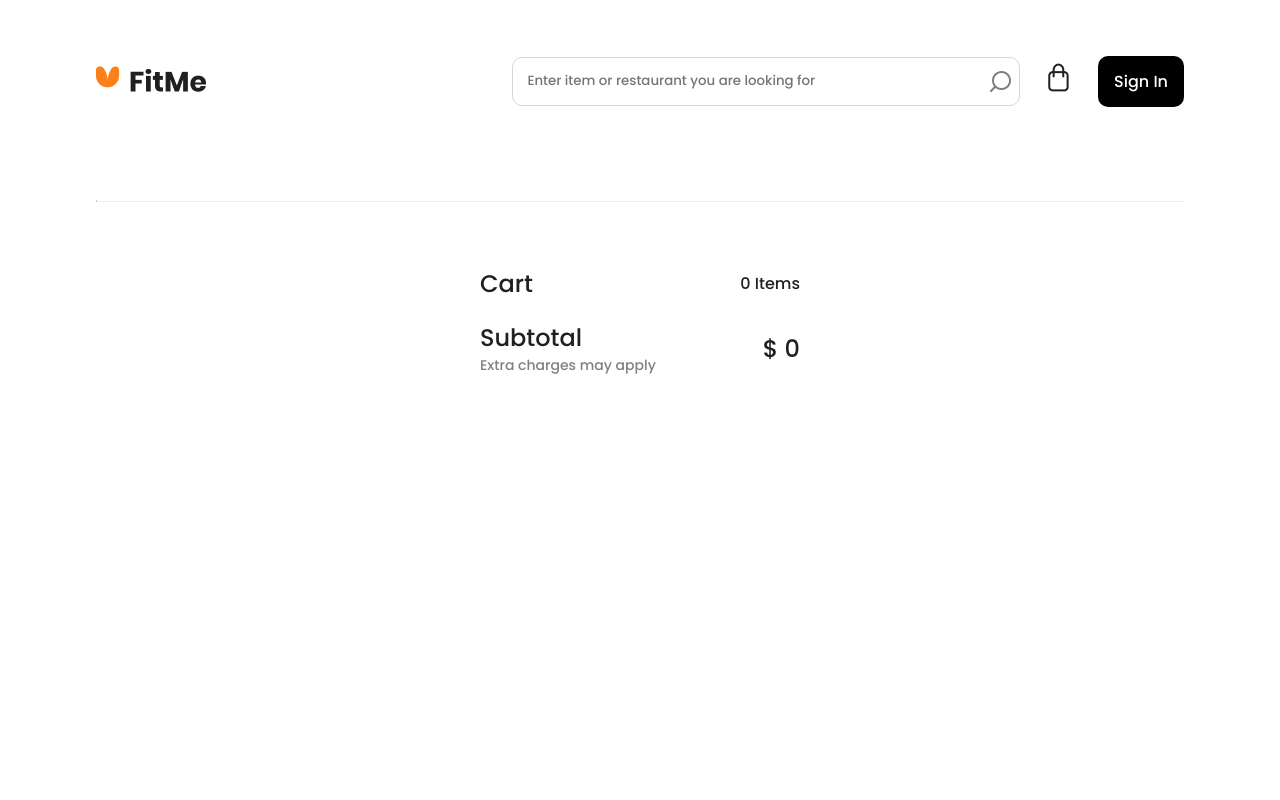
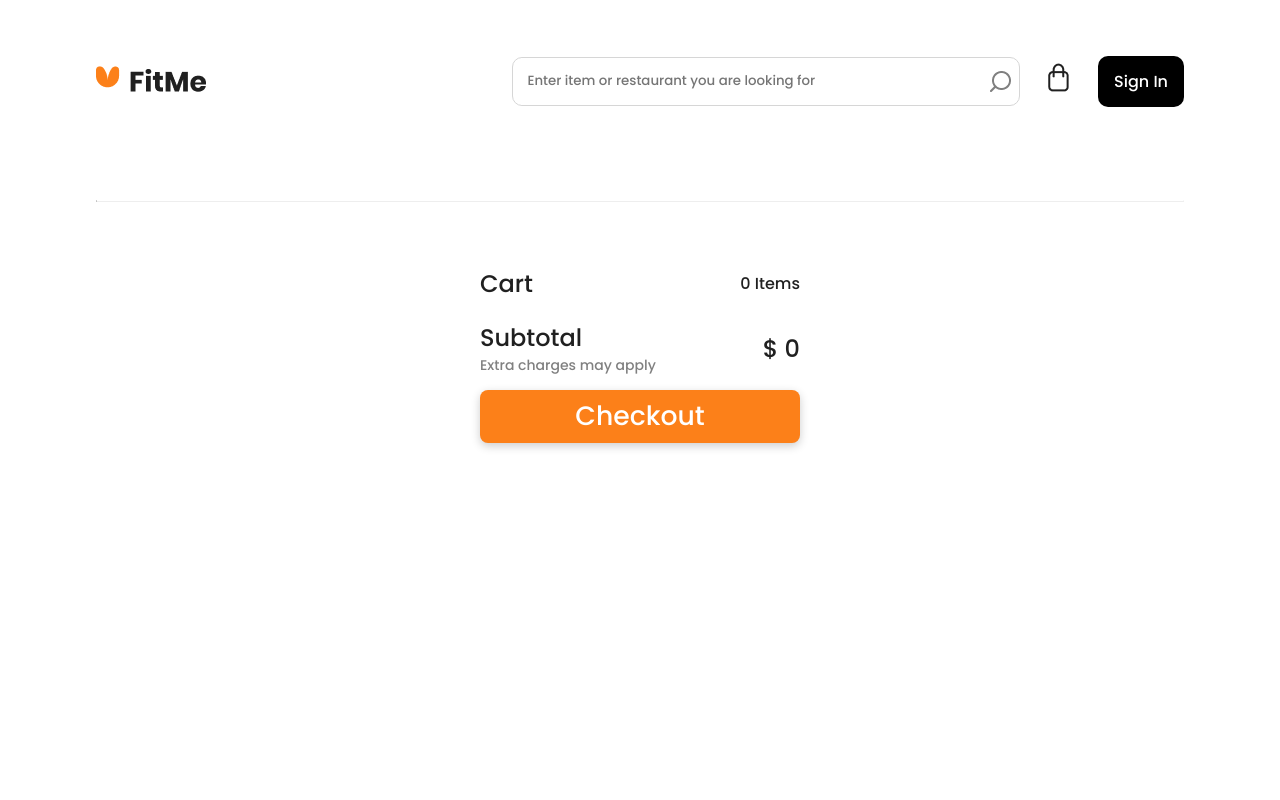
Before and after one commit to trbenfica/challenge3-compass, a React (Create React App) app: page /cart in a window 1280 px wide. Shown: the top 800 px of the page. Built offline with nearby package versions, Linux system fonts and the light colour scheme.

Commit message:
Carrinho semi finalizado

```diff
--- a/src/App.tsx
+++ b/src/App.tsx
@@ -11,7 +11,7 @@ import { CardItemInterface } from './services/CartItemInterface';
 
 const App: React.FC = () => {
   const [userCart, setUserCart] = useState<Array<CardItemInterface>>([]);
-  const [totalAmount, setTotalAmount] = useState<number>(userCart.length);
+  const [totalPrice, setTotalPrice] = useState<number>(userCart.length);
 
   const router = createBrowserRouter([
     { path:'/', element: <Home />},
@@ -22,7 +22,7 @@ const App: React.FC = () => {
   ]);
 
   return (
-    <LoginContext.Provider value={{userCart, setUserCart, totalAmount, setTotalAmount}}>
+    <LoginContext.Provider value={{userCart, setUserCart, totalPrice, setTotalPrice}}>
       <RouterProvider router={router} />
     </LoginContext.Provider>
   );
--- a/src/components/Cart/Cart.module.css
+++ b/src/components/Cart/Cart.module.css
@@ -50,5 +50,23 @@
   font-size: 0.875em;
   color: #808080;
 }
+.cartCheckout {
+  box-shadow: 0 3px 10px rgba(0, 0, 0, 0.2);
+  background: #FC8019;
+  height: 4em;
+  width: 100%;
+  border-radius: 8px;
+  border: none;
+  position: relative;
+  margin-top: 1em;
+  transition: all 0.3s;
+}
+.cartCheckout > h1 {
+  color: white;
+  font-weight: normal;
+}
+.cartCheckout:hover {
+  transform: scale(0.96);
+}
 
 /*# sourceMappingURL=Cart.module.css.map */
--- a/src/components/Cart/Cart.module.sass
+++ b/src/components/Cart/Cart.module.sass
@@ -40,3 +40,18 @@
     p
       font-size: 0.875em
       color: #808080
+  &Checkout
+    box-shadow: 0 3px 10px rgba(0, 0, 0, 0.2)
+    background: $secondary-color
+    height: 4em
+    width: 100%
+    border-radius: 8px
+    border: none
+    position: relative
+    margin-top: 1em
+    transition: all 0.3s
+    > h1
+      color: white
+      font-weight: normal
+    &:hover
+      transform: scale(0.96)
--- a/src/components/Cart/Cart.tsx
+++ b/src/components/Cart/Cart.tsx
@@ -7,19 +7,19 @@ import { DishCardInterface } from '../../services/DishCardInterface';
 
 const Cart: React.FC = () => {
 
-  const {userCart, setUserCart, totalAmount, setTotalAmount} = useContext(LoginContext);
+  const {userCart, setUserCart, totalPrice, setTotalPrice} = useContext(LoginContext);
 
   // const [totalAmount, setTotalAmount] = useState<number>(userCart.length);
-  const sum = userCart.reduce((accumulator: number, currentValue: DishCardInterface) => accumulator + currentValue.price, 0);
+  // const sum = userCart.reduce((accumulator: number, currentValue: DishCardInterface) => accumulator + currentValue.price, 0);
   // console.log(sum);
   // console.log(totalAmount);
-  const [totalPrice, setTotalPrice] = useState<number>(sum);
+  // const [totalPrice, setTotalPrice] = useState<number>(sum);
 
   return (
     <div className={styles.cart} data-testid='cart'>
       <div className={styles.cartTitles}>
         <h1>Cart</h1>
-        <p>{totalAmount} Items</p>
+        <p>{userCart.length} Items</p>
       </div>
 
       {
@@ -28,7 +28,7 @@ const Cart: React.FC = () => {
             key={Math.floor(Math.random() * 500)}
             name={cartItem.name}
             price={cartItem.price}
-            restaurant={'testing'}
+            restaurant={cartItem.restaurant}
           />
         ))
       }
@@ -38,9 +38,11 @@ const Cart: React.FC = () => {
           <h1>Subtotal</h1>
           <p>Extra charges may apply</p>
         </div>
-          <h1>$ {totalPrice}</h1>
+        <h1>$ {totalPrice}</h1>
       </div>
+      <button className={styles.cartCheckout}><h1>Checkout</h1></button>
     </div>
+
   );
 }
 
--- a/src/components/CartItem/CartItem.tsx
+++ b/src/components/CartItem/CartItem.tsx
@@ -5,21 +5,20 @@ import LoginContext from '../../services/LoginContext';
 import { CardItemInterface } from '../../services/CartItemInterface';
 
 const CartItem: React.FC<CardItemInterface> = (props) => {
-  const [itemQnt, setItemQnt] = useState<number>(1);
-  const {userCart, setUserCart, totalAmount, setTotalAmount} = useContext(LoginContext);
+  const [itemAmount, setItemAmount] = useState<number>(1);
+  const {userCart, setUserCart, totalPrice, setTotalPrice} = useContext(LoginContext);
 
   const decreaseHandler = () => {
-    if(itemQnt > 0) {
-      setItemQnt(prev => prev - 1);
-      // props.setTotalAmountCb((prev:number) => prev - 1);
-      setTotalAmount((prev: number) => prev - 1);
+    if ((totalPrice - props.price > 0) && itemAmount > 0) {
+      setItemAmount(prev => prev - 1);
+      setTotalPrice((prevTotalPrice:number) => parseFloat((prevTotalPrice - props.price).toFixed(2)));
     }
   }
 
   const increaseHandler = () => {
-    // setTotalAmount((prev:number) => prev + 1);
-    setItemQnt(prev => prev + 1);
-    setTotalAmount((prev: number) => prev + 1);
+    // setItemAmount(prev => prev + 1);
+    setItemAmount(itemAmount + 1);
+    setTotalPrice((prevTotalPrice:number) => parseFloat((prevTotalPrice + props.price).toFixed(2)));
   }
 
   return (
@@ -31,7 +30,7 @@ const CartItem: React.FC<CardItemInterface> = (props) => {
       </div>
       <div className={styles.cartItemRight}>
         <button onClick={decreaseHandler} className={styles.cartItemRightButton}>-</button>
-        <p className={styles.cartItemRightQnt}>{itemQnt}</p>
+        <p className={styles.cartItemRightQnt}>{itemAmount}</p>
         <button onClick={increaseHandler} className={styles.cartItemRightButton}>+</button>
       </div>
     </div>
--- a/src/pages/Restaurant/Dish/DishCard.tsx
+++ b/src/pages/Restaurant/Dish/DishCard.tsx
@@ -4,10 +4,12 @@ import LoginContext from '../../../services/LoginContext';
 import styles from './DishCard.module.css';
 import { DishCardInterface } from '../../../services/DishCardInterface';
 import { CardItemInterface } from '../../../services/CartItemInterface';
+import { useParams } from 'react-router-dom';
 
 const DishCard: React.FC<DishCardInterface> = (props) => {
 
-  const {userCart, setUserCart, totalAmount, setTotalAmount} = useContext(LoginContext);
+  const {userCart, setUserCart, totalPrice, setTotalPrice} = useContext(LoginContext);
+  // const { slug } = useParams<{ slug: any }>();
 
   const addItemToCart = () => {
     let newItem: CardItemInterface = {
@@ -18,10 +20,10 @@ const DishCard: React.FC<DishCardInterface> = (props) => {
     setUserCart((prev: Array<CardItemInterface>) =>  (
       [...prev, newItem]
     ));
-    setTotalAmount((prev:number) => prev + 1);
+    setTotalPrice((prev:number) => (
+      parseFloat((prev + newItem.price).toFixed(2))
+    ));
   }
-
-  // console.log(userCart);
 
   return (
     <div className={styles.container} data-testid='dish-card'>
--- a/src/services/LoginContext.js
+++ b/src/services/LoginContext.js
@@ -1,5 +1,9 @@
 
 import React from 'react';
+
+// export type LoginContextType = {
+
+// }
 
 const LoginContext = React.createContext();
 
```
Also changed, not shown: src/pages/Restaurant/Restaurant.tsx (line endings or trailing spaces), 1 other file (tests, documents, lock files or other folders).
